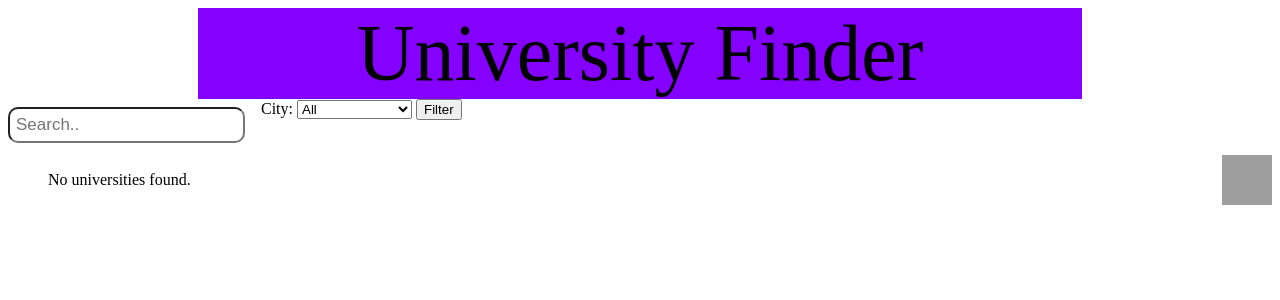
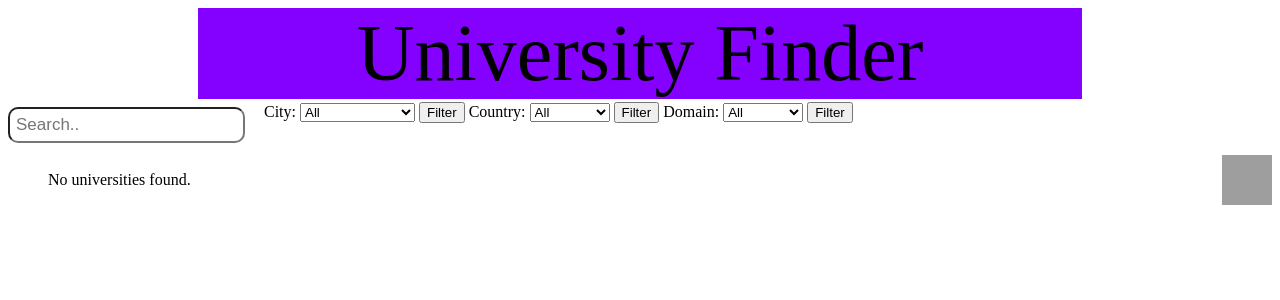
Before and after one commit to eaudeweb/university-app, a Django app: page /filter/ in a window 1280 px wide. Shown: the top 300 px of the page. Run offline with Django 5.2, Linux system fonts and the light colour scheme; data comes from the database, SQL or seed files in the repository; grey boxes are pictures that could not be loaded.

Commit message:
Update filter.html

```diff
--- a/universityapp/universities/templates/universities/filter.html
+++ b/universityapp/universities/templates/universities/filter.html
@@ -18,6 +18,11 @@
                 with the name of the university and one with other information
                 about it -->
             <div class="criteria">
+                <table>
+                <tr>
+
+                <td>
+
                 <form method="POST">
                     {% csrf_token %}
                     <label for="city">City:</label>
@@ -29,6 +34,36 @@
                     </select>
                     <button type="submit">Filter</button>
                 </form>
+
+                </td>
+                <td>
+                <form method="POST">
+                    {% csrf_token %}
+                    <label for="country">Country:</label>
+                    <select name="country" id="country">
+                        <option value="">All</option>
+                        <option value="Country1">Country 1</option>
+                        <option value="Country2">Country 2</option>
+                        <!-- Add more options as needed -->
+                    </select>
+                    <button type="submit">Filter</button>
+                </form>
+                </td>
+                <td>
+                <form method="POST">
+                    {% csrf_token %}
+                    <label for="domain">Domain:</label>
+                    <select name="domain" id="domain">
+                        <option value="">All</option>
+                        <option value="Domain1">Domain 1</option>
+                        <option value="Domain2">Domain 2</option>
+                        <!-- Add more options as needed -->
+                    </select>
+                    <button type="submit">Filter</button>
+                </form>
+                </td>
+                </tr>
+            </table>
             </div>
             <div class="profile">
                 <img src="{}">
@@ -40,6 +75,7 @@
         <ul style="list-style: none;">
             {% for university in universities %}
             <li>
+                <a style="display:block" href="/university/?University={{ university.name }}">
             <div class="university">
             <table>
                 <tr>
@@ -58,6 +94,7 @@
                 </tr>
             </table>
             </div>
+            </a>
             </li>
             {% empty %}
             <li>No universities found.</li>
```
